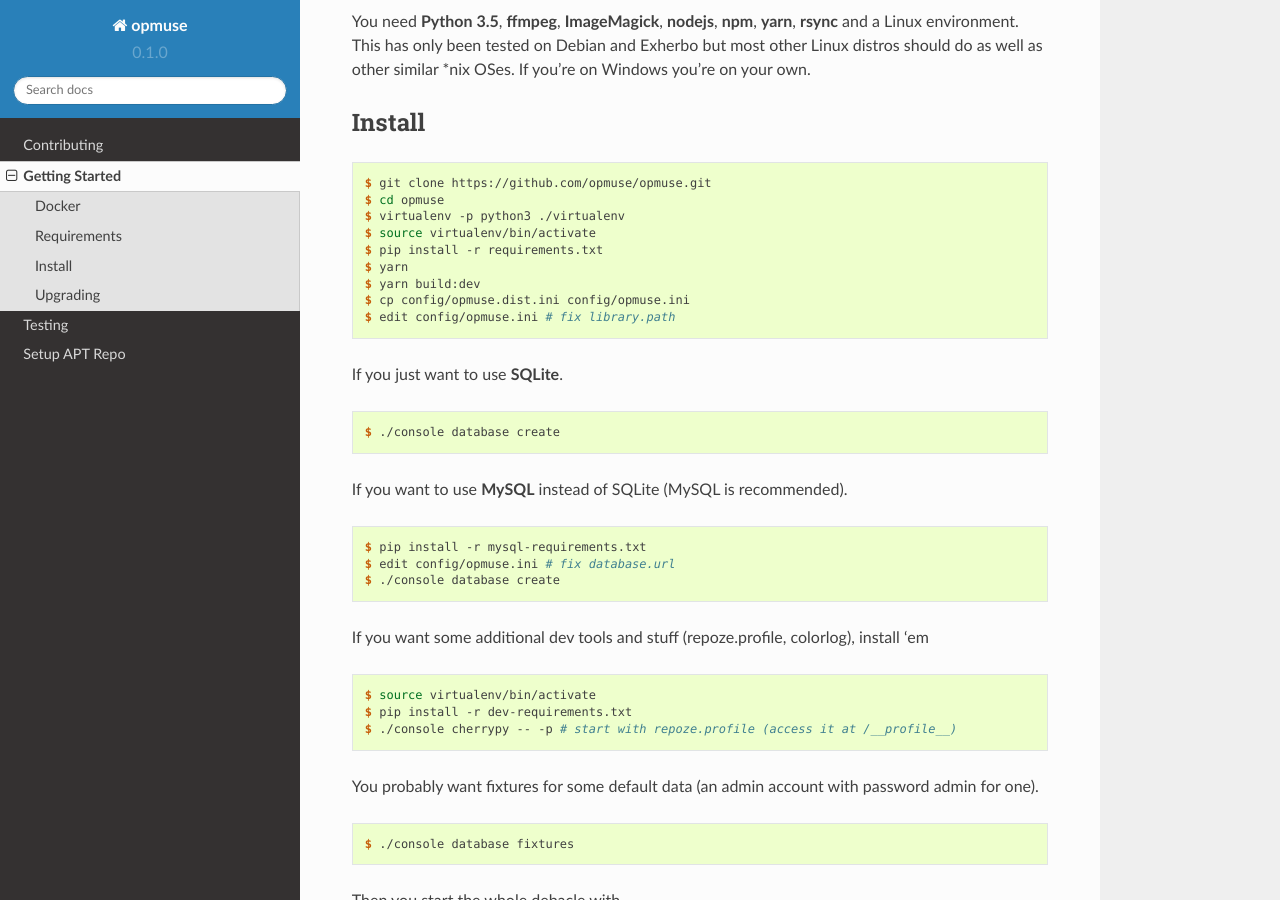
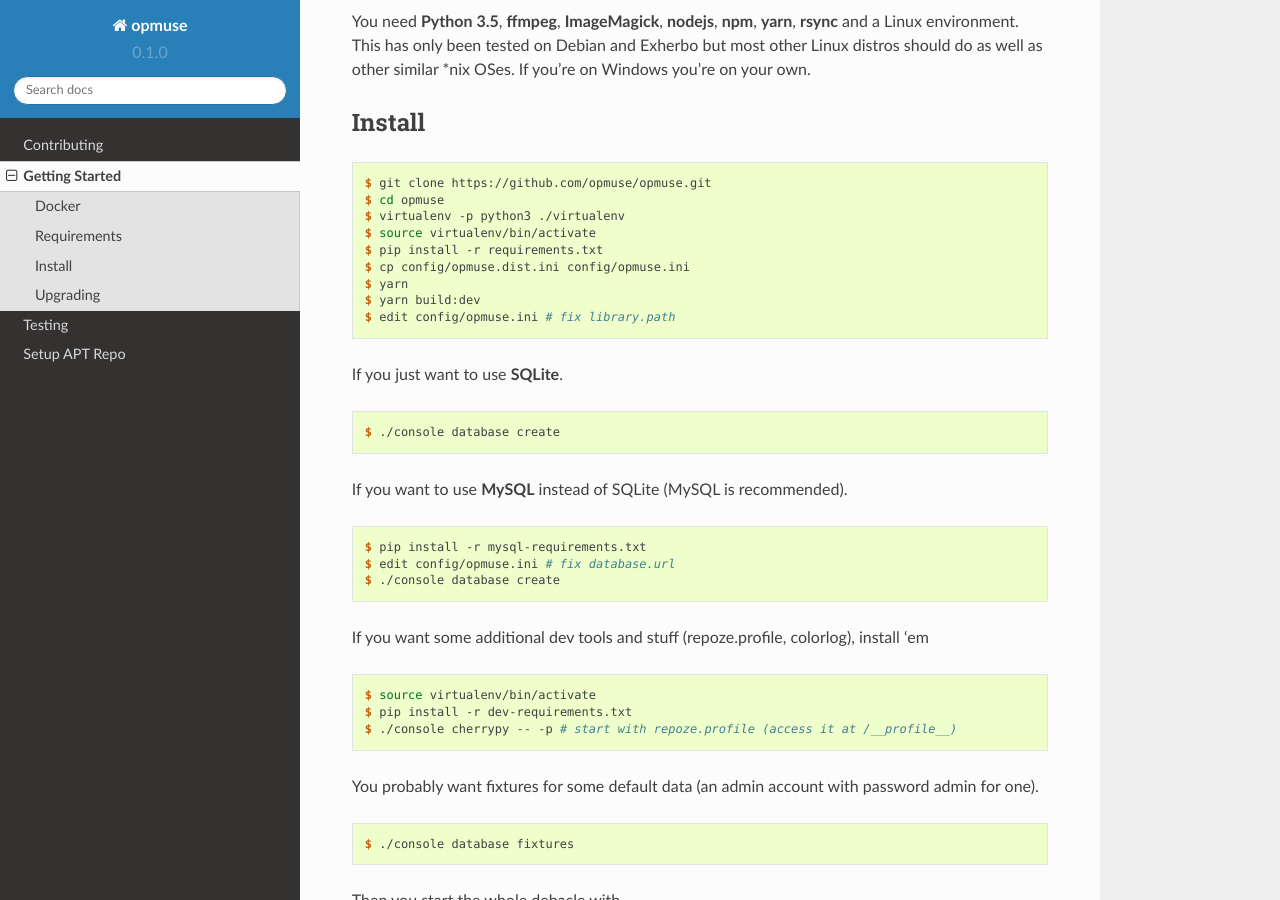
Before and after one commit to opmuse/opmuse, a Sphinx documentation site: the page built from docs/gettingstarted.rst, in a window 1280 px wide and 900 px high, scrolled down 688 px. Built offline with Sphinx 7.4.7 and the Read the Docs theme 2.0.0, drawn with Linux system fonts in a browser that asks for light colours.

```diff
--- a/docs/gettingstarted.rst
+++ b/docs/gettingstarted.rst
@@ -44,9 +44,9 @@ Install
     $ virtualenv -p python3 ./virtualenv
     $ source virtualenv/bin/activate
     $ pip install -r requirements.txt
+    $ cp config/opmuse.dist.ini config/opmuse.ini
     $ yarn
     $ yarn build:dev
-    $ cp config/opmuse.dist.ini config/opmuse.ini
     $ edit config/opmuse.ini # fix library.path
 
 If you just want to use **SQLite**.
```
Also changed, not shown: 1 other file.
